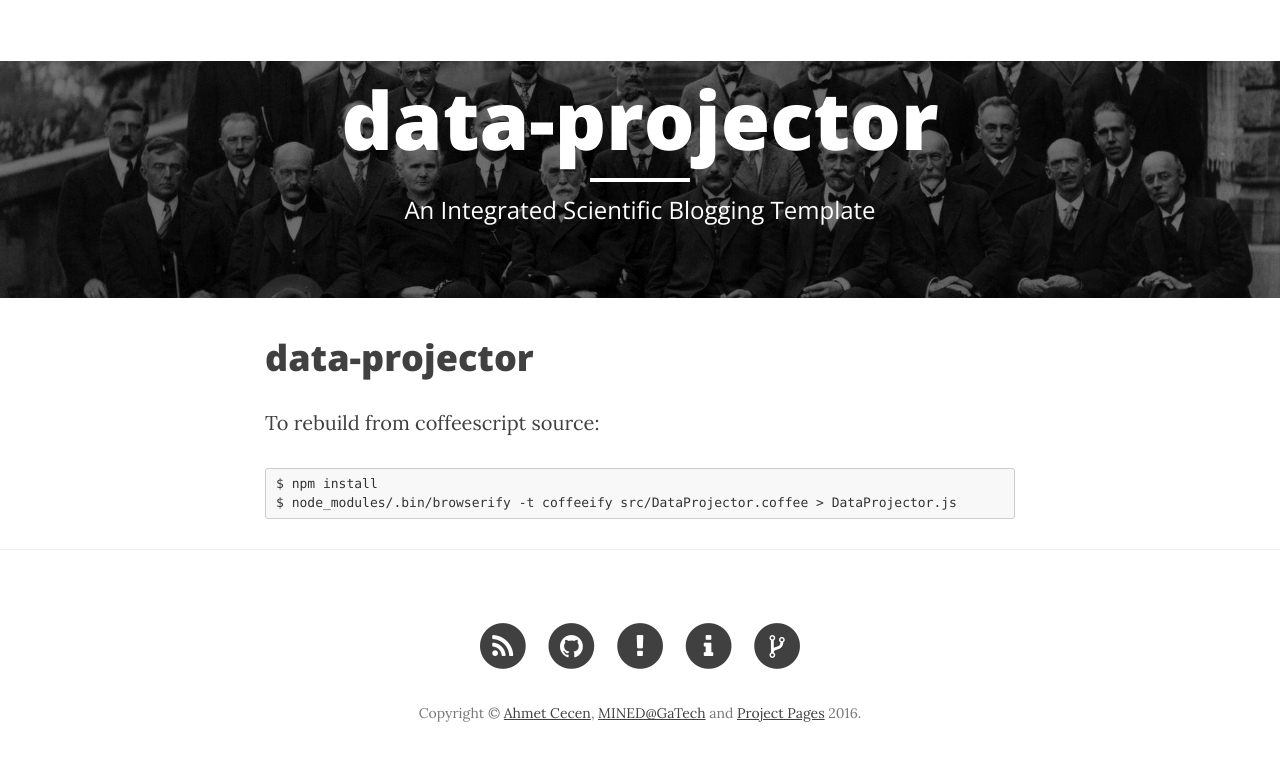
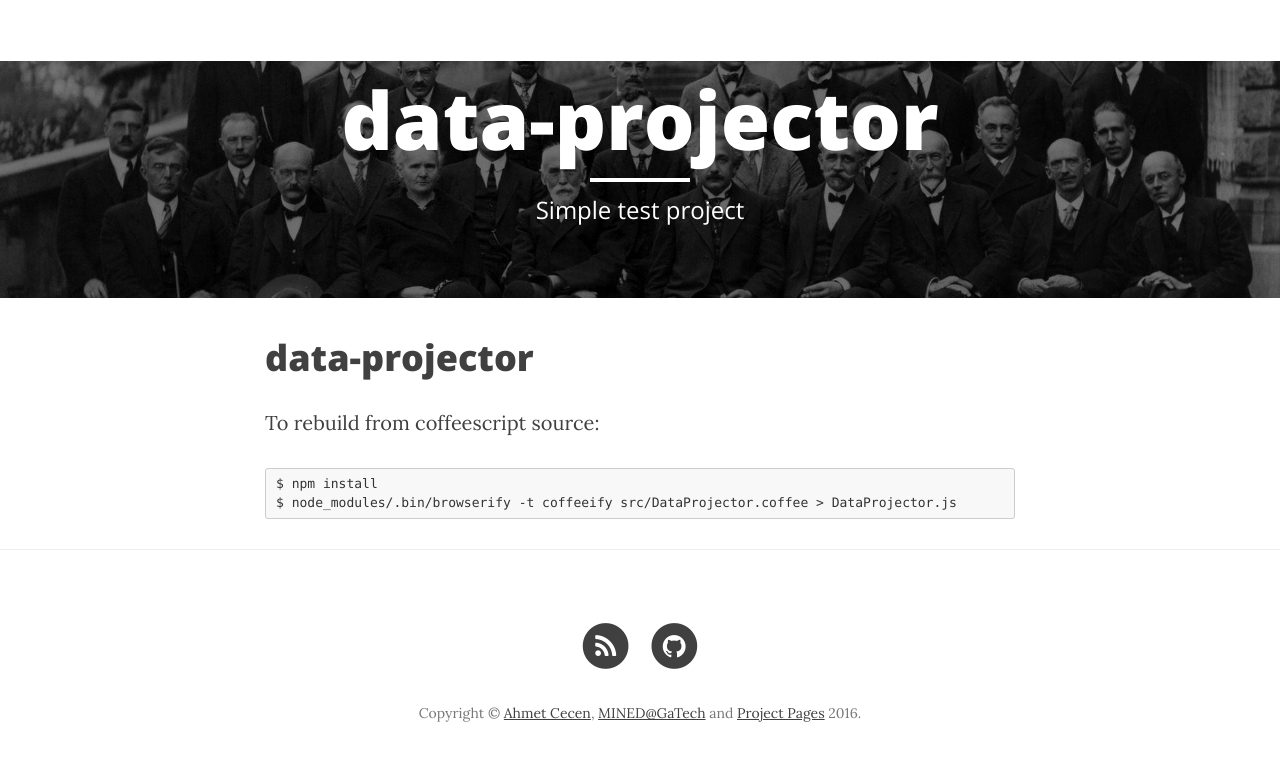
Before and after one commit to sshueb/project1, a Jekyll site: the page built from plugin/projector/README.md, in a window 1280 px wide. Shown: the top 761 px of the page. Built offline with Jekyll 4.4.1, drawn with Linux system fonts in a browser that asks for light colours; nearby versions of some CDN libraries; our own code applies the rules of GitHub Pages for plain Markdown files.

Commit message:
changed config file

```diff
--- a/_config.yml
+++ b/_config.yml
@@ -1,20 +1,20 @@
 # Site settings
 title: Project Pages
-description: "An Integrated Scientific Blogging Template"
-url: "https://projectpages.github.io"
+description: "Simple test project"
+url: "https://sshueb.github.io"
 
 
 
 
 # Secondary Parameters
-baseurl: "/project-pages"
+baseurl: "/project1"
 header-img: img/home-bg.jpg
 headercolor: "#FFFFFF"
 logo: /project-pages/img/logos/Project-Pages-New-Logo-Inverted.png
 
 # Tertiary Parameters
-github_username:  projectpages
-project_repository: project-pages
+github_username:  sshueb
+project_repository: project1
 disqus_shortname: project-pages
 g-analytics: UA-75881392-1
 altmetric: true
```
